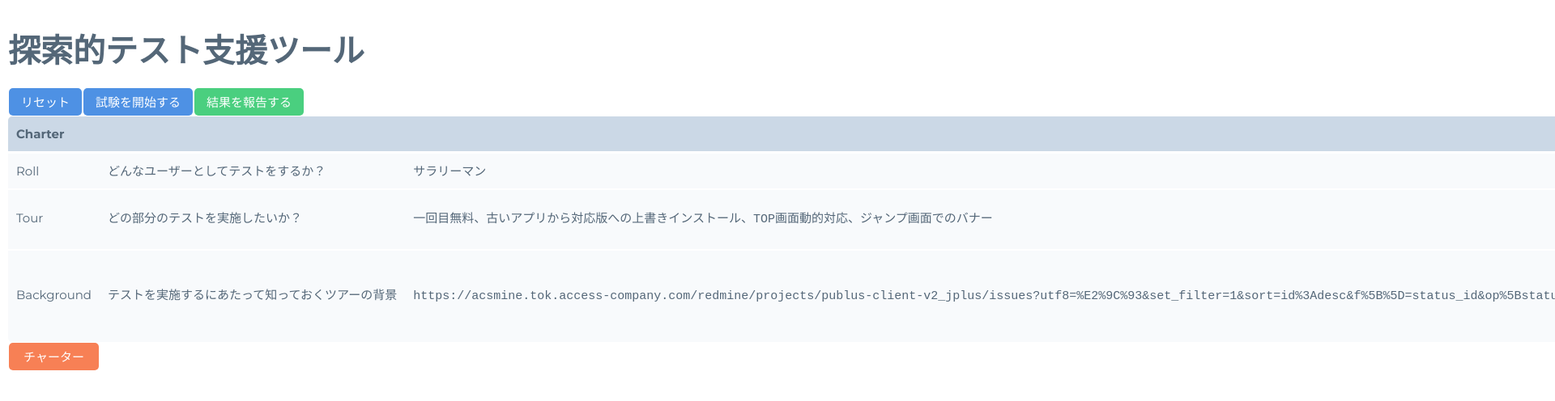
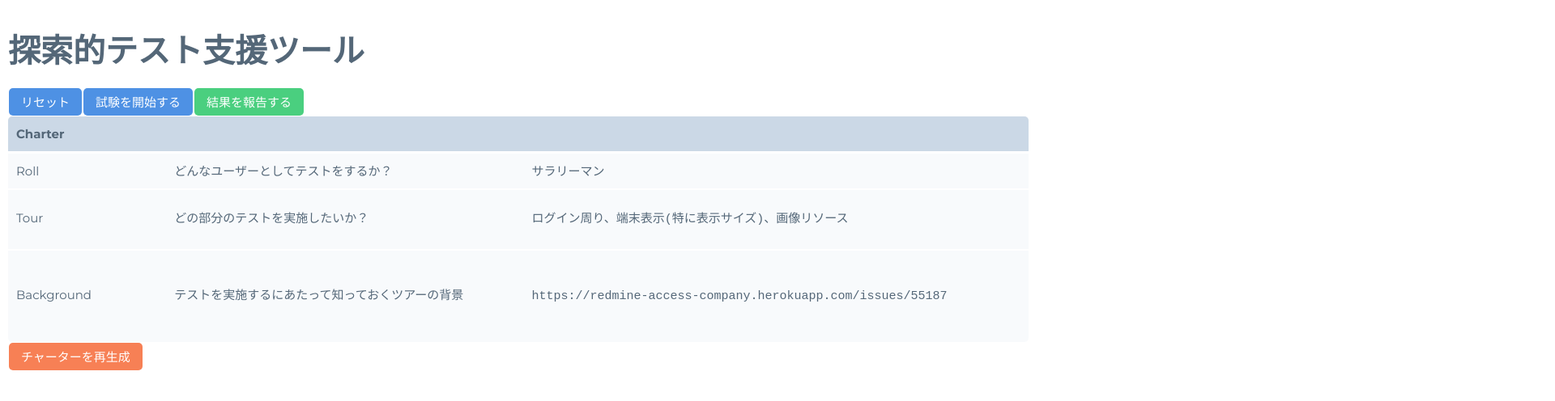
Before and after one commit to aMakotoWakabayashi/exploratory-test-tool, a React (Create React App) app: page / in a window 1280 px wide. Shown: the top 496 px of the page at 81% size, 1920 px wide, since content can reach past the window. Built offline with nearby package versions, Linux system fonts and the light colour scheme.

Commit message:
Test for Kodansha

```diff
--- a/src/settings.js
+++ b/src/settings.js
@@ -19,12 +19,12 @@ const tours = {
     'ビューアー':0,
     'レンタルした際の動作確認':0,
     'チュートリアルをみながらアプリがそのとおりに動作しているかどうか':0,
-    '一回目無料、古いアプリから対応版への上書きインストール、TOP画面動的対応、ジャンプ画面でのバナー':10
+    'ログイン周り、端末表示(特に表示サイズ)、画像リソース':10
 }
 
 // バックグラウンドの設定
 // 試験するアプリで知っておくべき情報などを記載。
-const background = "https://acsmine.tok.access-company.com/redmine/projects/publus-client-v2_jplus/issues?utf8=%E2%9C%93&set_filter=1&sort=id%3Adesc&f%5B%5D=status_id&op%5Bstatus_id%5D=o&f%5B%5D=fixed_version_id&op%5Bfixed_version_id%5D=%3D&v%5Bfixed_version_id%5D%5B%5D=5121&v%5Bfixed_version_id%5D%5B%5D=5715&v%5Bfixed_version_id%5D%5B%5D=5720&f%5B%5D=&c%5B%5D=tracker&c%5B%5D=subject&c%5B%5D=status&c%5B%5D=priority&c%5B%5D=assigned_to&c%5B%5D=due_date&c%5B%5D=updated_on&group_by=&t%5B%5D="
+const background = "https://redmine-access-company.herokuapp.com/issues/55187"
 
 // フォーム入力先の Google Form への URL
 const FORMURL = "https://docs.google.com/forms/d/e/1FAIpQLSfYAQA81O9-Rly-OOMmpwM4Mt7MB5OVbhcEjE3_dSjGJH3EYg/viewform"
```
